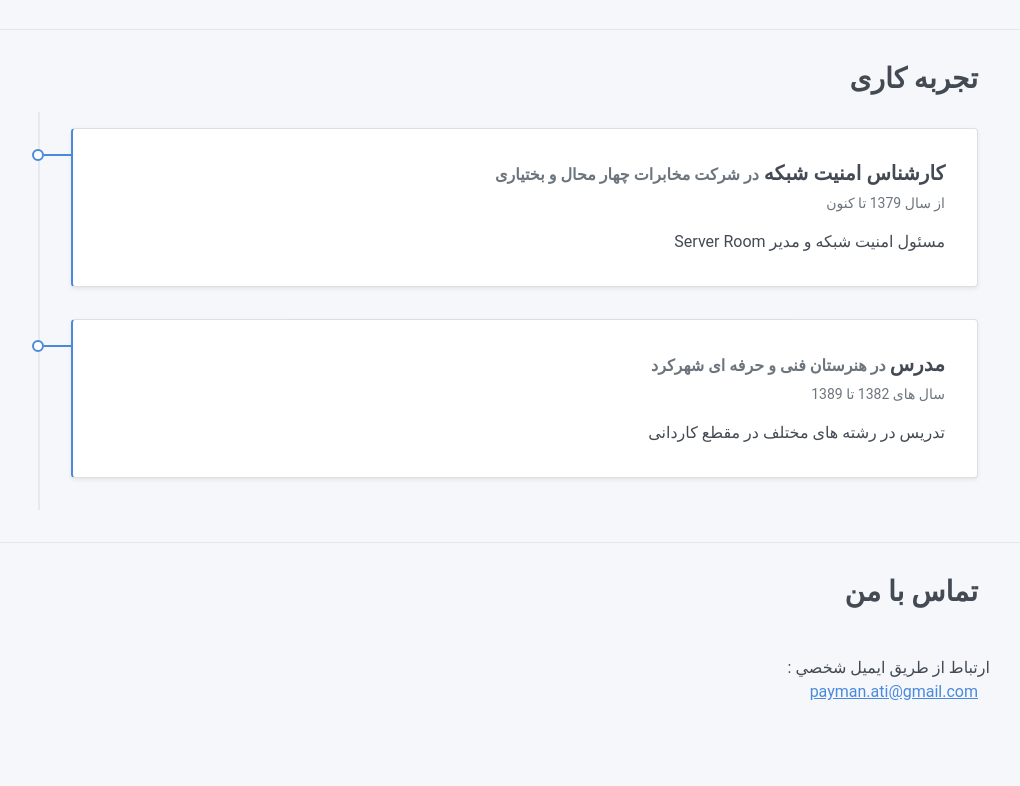
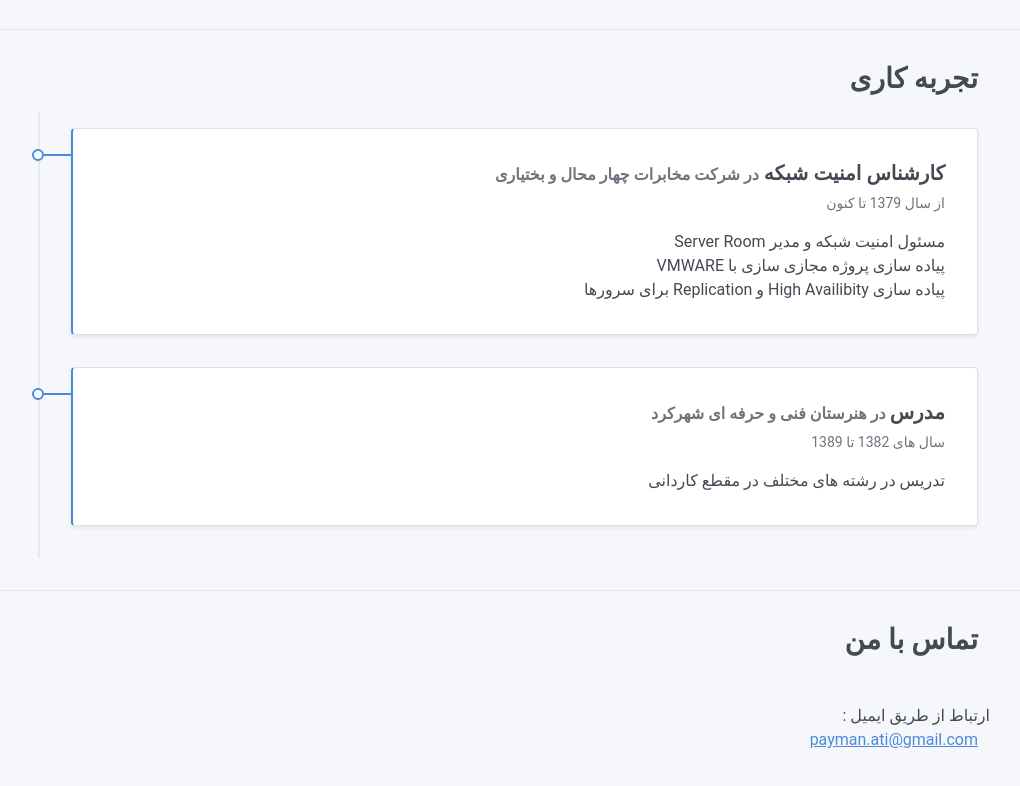
Before and after one commit to peymanfr/p, a plain HTML site: page index.html in a window 1280 px wide. Shown: the part 940-1726 px from the top of the page, without its empty margins (132-1152 px from the left). Drawn offline with Linux system fonts and the light colour scheme.

Commit message:
Update index.html

```diff
--- a/index.html
+++ b/index.html
@@ -10,18 +10,7 @@
 <link href="css/main.css?ver=1.2.0" rel="stylesheet">
 <script src="scripts/jquery.js"></script>
 <script src="scripts/bootstrap.bundle.min.js?ver=1.2.0"></script>
-<script>
-$(window).scroll(function(e){
-  var $el = $('#PgTop');
-  var isPositionFixed = ($el.css('position') == 'fixed');
-  if ($(this).scrollTop() > 200 && !isPositionFixed){
-    $el.css({'position': 'fixed', 'top': '0px'});
-  }
-  if ($(this).scrollTop() < 200 && isPositionFixed){
-    $el.css({'position': 'static', 'top': '0px'});
-  }
-});
-	</script>
+
 <noscript>
 <style type="text/css">
 [data-aos] {
@@ -163,6 +152,8 @@ $(window).scroll(function(e){
             <div class="h5 mb-1"> کارشناس امنيت شبکه <span class="text-muted h6"> در شرکت مخابرات چهار محال و بختياری </span></div>
             <div class="text-muted text-small mb-2">از سال 1379 تا کنون</div>
             <div>مسئول امنیت شبکه و مدیر Server Room</div>
+            <div>پیاده سازی پروژه مجازی سازی با VMWARE</div>
+            <div>پیاده سازی High Availibity و Replication برای سرورها</div>
           </div>
         </div>
         <div class="timeline-card timeline-card-primary card shadow-sm">
@@ -180,7 +171,7 @@ $(window).scroll(function(e){
       <div class="row" >
         <div class="col-md-7 d-print-none">
           <div class="my-2" >
-            <div class="row"> ارتباط از طريق ايميل شخصي : <a href="mailto: payman.ati@gmail.com">payman.ati@gmail.com</a></div>
+            <div class="row"> ارتباط از طريق ايميل : <a href="mailto: payman.ati@gmail.com">payman.ati@gmail.com</a></div>
           </div>
         </div>
       </div>
```
